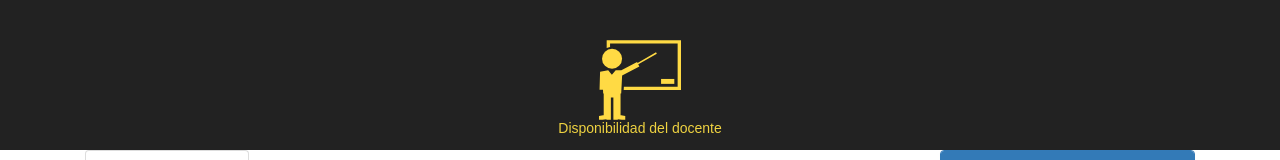
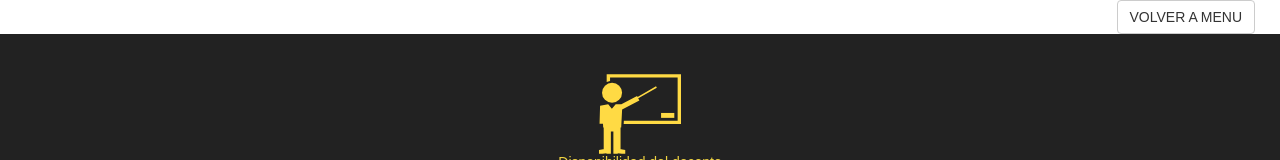
Before and after one commit to zemrlab/disponibdocente, a React (Create React App) app: page / in a window 1280 px wide. Shown: the top 160 px of the page. Built offline with nearby package versions, Linux system fonts and the light colour scheme; no server answers.

Commit message:
unido con el login , v0.2 , volviendo a menu

```diff
--- a/src/App.js
+++ b/src/App.js
@@ -4,6 +4,7 @@ import logo from './teacher.svg';
 import './App.css';
 import data from "./data.json";
 import {ControlLabel,FormControl,FormGroup, Grid, Col, Row } from 'react-bootstrap';
+import {Button} from 'react-bootstrap';
 import InformacionAcademica from './InformationAcademic';
 import InformacionPersonal from './InformationPersonal';
 import PhotoPanel from './components/PhotoPanel';
@@ -267,6 +268,11 @@ class App extends Component {
         const { ciclos, rows,columns,selection,enabled,values,coursesSelection, profesor, dhenabled, msenabled, cicleros } = this.state;
         return (
             <div className="App">
+                    <Row>
+                        <Col mdOffset={10} md={2}>
+                            <Button href="http://siga-fisi.herokuapp.com/dashboard">VOLVER A MENU</Button>
+                        </Col>
+                    </Row>
                     {(this.state.tipo=="docente")?
                         <div>
                             <header className="App-header">
```
